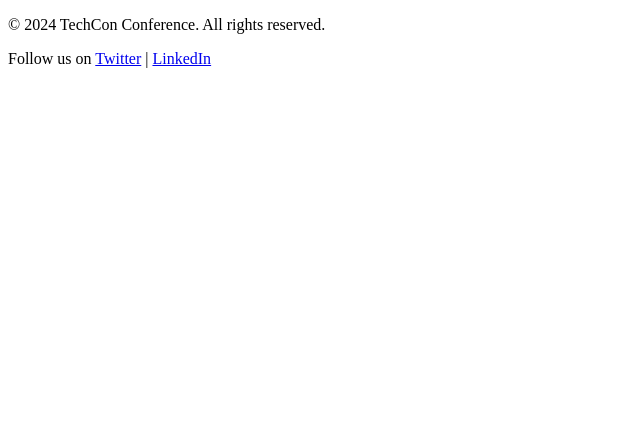
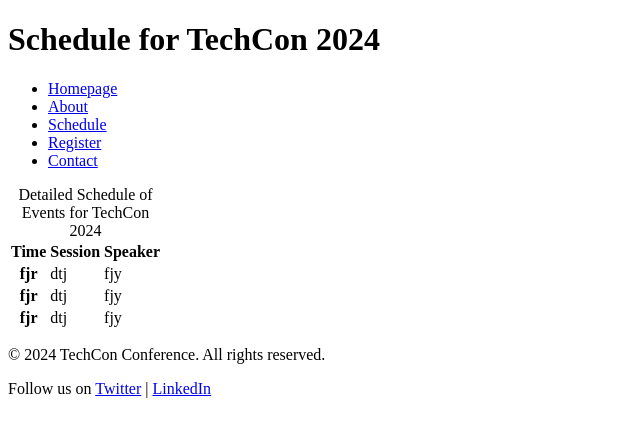
Before and after one commit to JALALELFALEH/TechCon_HTML, a plain HTML site: page techcon_website/schedule.html in a window 1280 px wide. Shown: the whole page, without its empty margins (0-640 px from the left). Drawn offline with Linux system fonts and the light colour scheme.

Commit message:
schedule.html

```diff
--- a/techcon_website/schedule.html
+++ b/techcon_website/schedule.html
@@ -6,7 +6,43 @@
     <title>Document</title>
 </head>
 <body>
-
+<header>
+    <h1>Schedule for TechCon 2024</h1>
+    <nav>
+        <ul>
+            <li><a href="index.html">Homepage</a></li>
+            <li><a href="about.html">About</a></li>
+            <li><a href="schedule.html">Schedule</a></li>
+            <li><a href="register.html">Register</a></li>
+            <li><a href="contact.html">Contact</a></li>
+        </ul>
+    </nav>
+</header>
+<main>
+    <table>
+        <caption>Detailed Schedule of Events for TechCon 2024</caption>
+        <thead>
+            <th scope="col">Time</th>
+            <th scope="col">Session</th>
+            <th scope="col">Speaker</th>
+        </thead>
+        <tr>
+            <th scope="row">fjr</th>
+            <td>dtj</td>
+            <td>fjy</td>
+        </tr>
+        <tr>
+            <th scope="row">fjr</th>
+            <td>dtj</td>
+            <td>fjy</td>
+        </tr>
+        <tr>
+            <th scope="row">fjr</th>
+            <td>dtj</td>
+            <td>fjy</td>
+        </tr>
+    </table>
+</main>
 <footer>
     <p>&copy; 2024 TechCon Conference. All rights reserved.</p>
     <p>Follow us on
```
